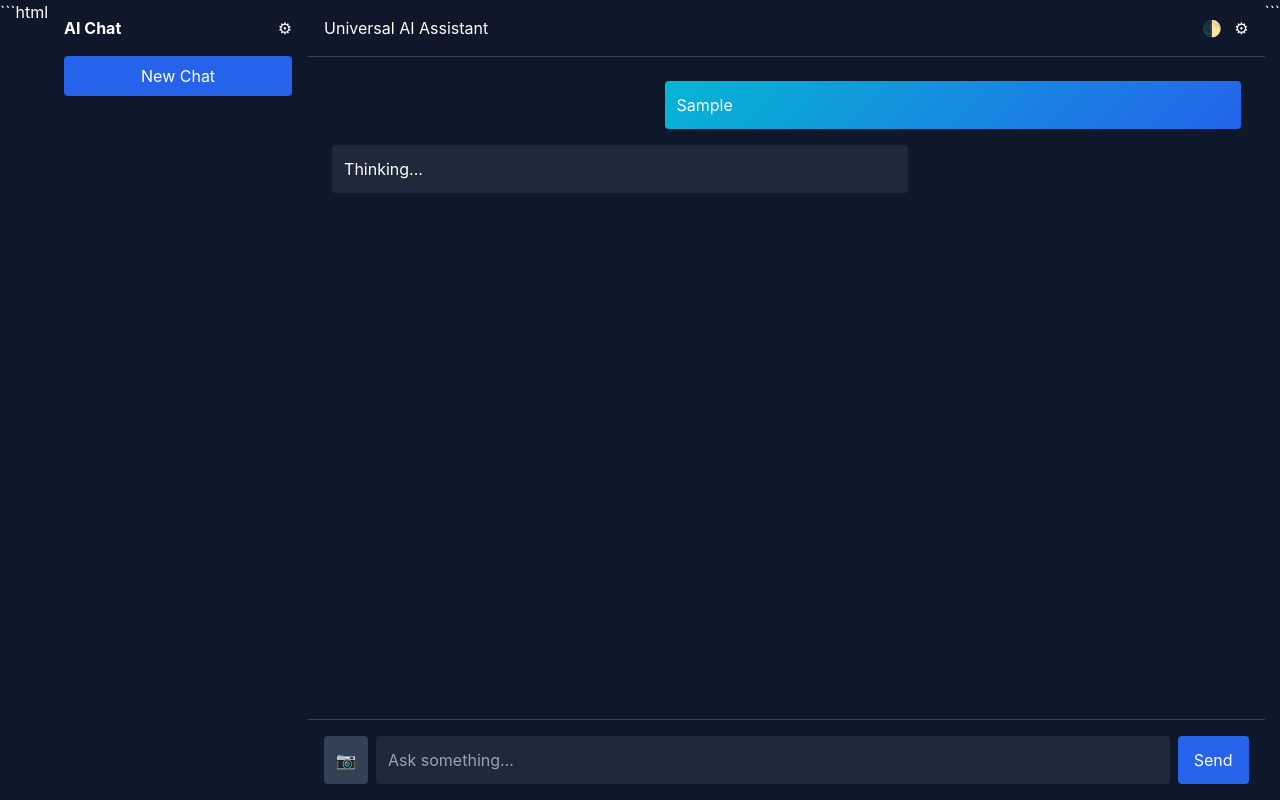
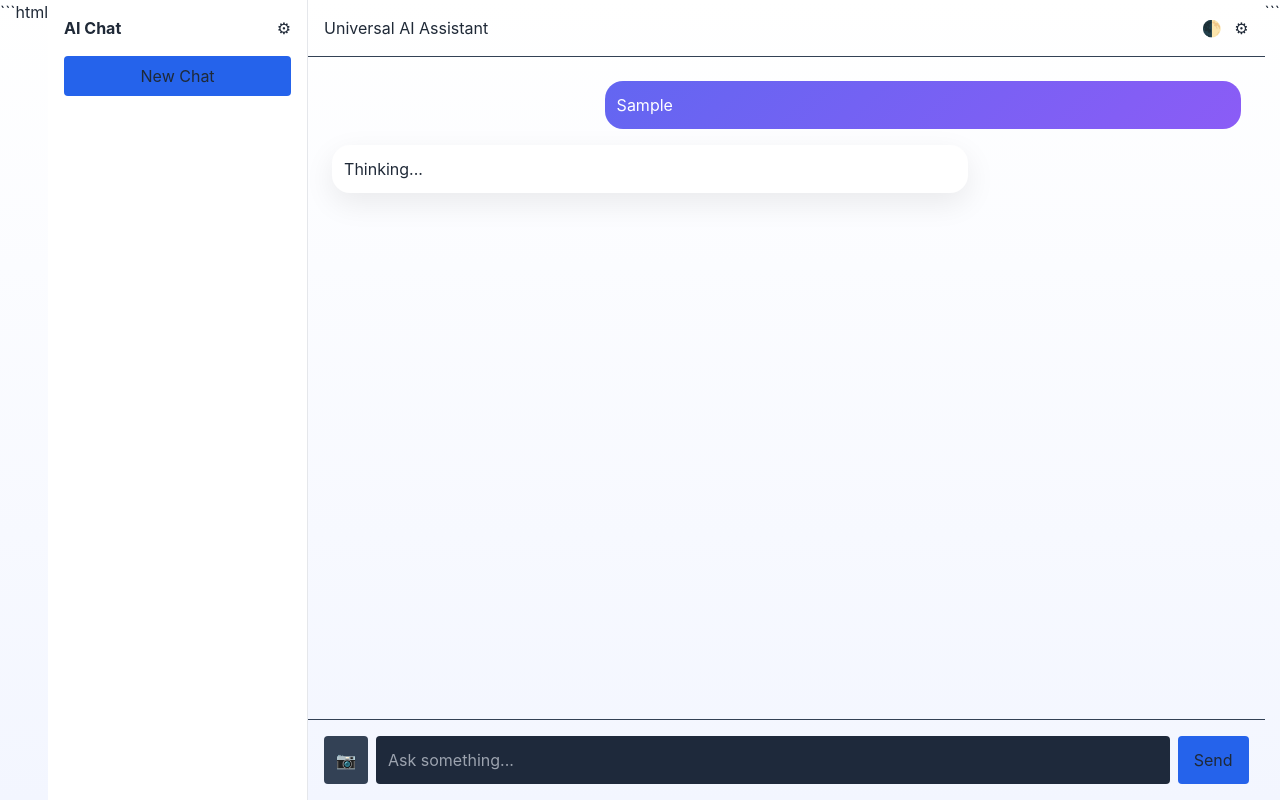
Before and after one commit to jeet99805-source/Chatbot, a plain HTML site: page index.html in a window 1280 px wide. Both pictures are taken after typing "Sample" into the empty fields and a click on the button "Send". Drawn offline with nearby package versions, Linux system fonts and the light colour scheme; no server answers.

Commit message:
Update index.html

```diff
--- a/index.html
+++ b/index.html
@@ -10,10 +10,33 @@
 <script src="https://cdn.jsdelivr.net/npm/marked/marked.min.js"></script>
 
 <style>
-body{font-family:Inter,system-ui;background:#0f172a;color:white}
-.sidebar{width:260px}
-.message-user{background:linear-gradient(135deg,#06b6d4,#2563eb)}
-.message-ai{background:#1e293b}
+body{
+font-family:Inter,system-ui;
+background:linear-gradient(180deg,#ffffff,#f3f6ff);
+color:#1f2937;
+}
+
+.sidebar{
+width:260px;
+background:white;
+border-right:1px solid #e5e7eb;
+}
+
+.message-user{
+background:linear-gradient(135deg,#6366f1,#8b5cf6);
+color:white;
+border-radius:18px;
+padding:12px;
+max-width:70%;
+}
+
+.message-ai{
+background:white;
+border-radius:18px;
+box-shadow:0 10px 30px rgba(0,0,0,0.08);
+padding:12px;
+max-width:70%;
+}
 </style>
 </head>
 
```
